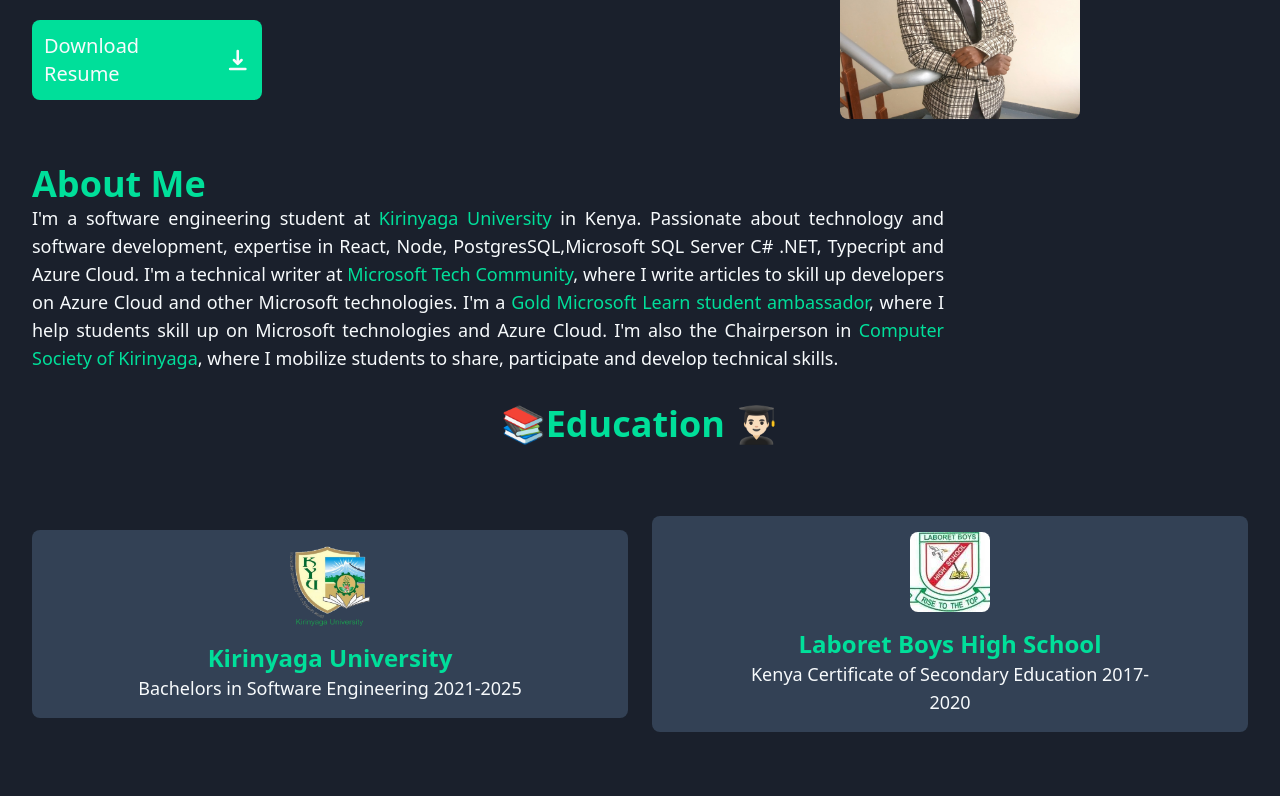
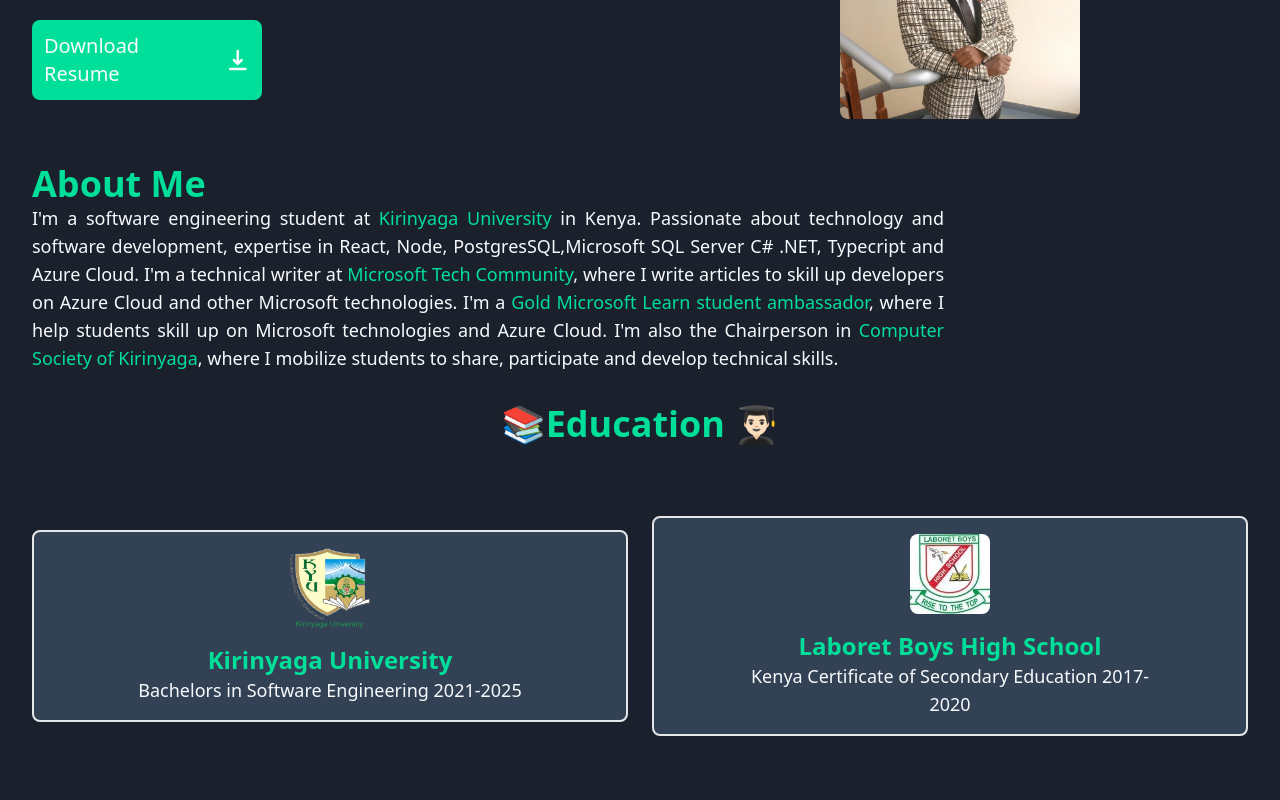
Before and after one commit to kemboi590/portfolio-website, a React (Vite) app: page / in a window 1280 px wide. Shown: the part 254-1054 px from the top of the page. Built offline with nearby package versions, Linux system fonts and the light colour scheme.

Commit message:
border added

```diff
--- a/src/pages/4.Education/Education.tsx
+++ b/src/pages/4.Education/Education.tsx
@@ -8,7 +8,7 @@
 
 
             <div className="flex flex-col md:flex-row justify-center items-center h-fit gap-4 md:gap-6 md:pt-[3.5rem] pb-8 text-text-light relative">
-                <div className="bg-slate-700 rounded-lg p-4 mt-4 w-full md:w-1/2 cursor-pointer transform transition duration-300 hover:-translate-y-3">
+                <div className="bg-slate-700 rounded-lg p-4 mt-4 w-full md:w-1/2 cursor-pointer transform transition duration-300 hover:-translate-y-3 border-2">
                     <div className="flex flex-col justify-center items-center">
                         <img src={kyuLogo} alt="Laboret Logo" className="w-20 h-20 rounded-lg" />
                     </div>
@@ -20,7 +20,7 @@
                     </div>
                 </div>
 
-                <div className="bg-slate-700 rounded-lg p-4 mt-4 w-full md:w-1/2 cursor-pointer transform transition duration-300 hover:-translate-y-3">
+                <div className="bg-slate-700 rounded-lg p-4 mt-4 w-full md:w-1/2 cursor-pointer transform transition duration-300 hover:-translate-y-3 border-2">
                     <div className="flex flex-col justify-center items-center">
                         <img src={LaboretLogo} alt="Laboret Logo" className="w-20 h-20 rounded-lg" />
                     </div>
```
